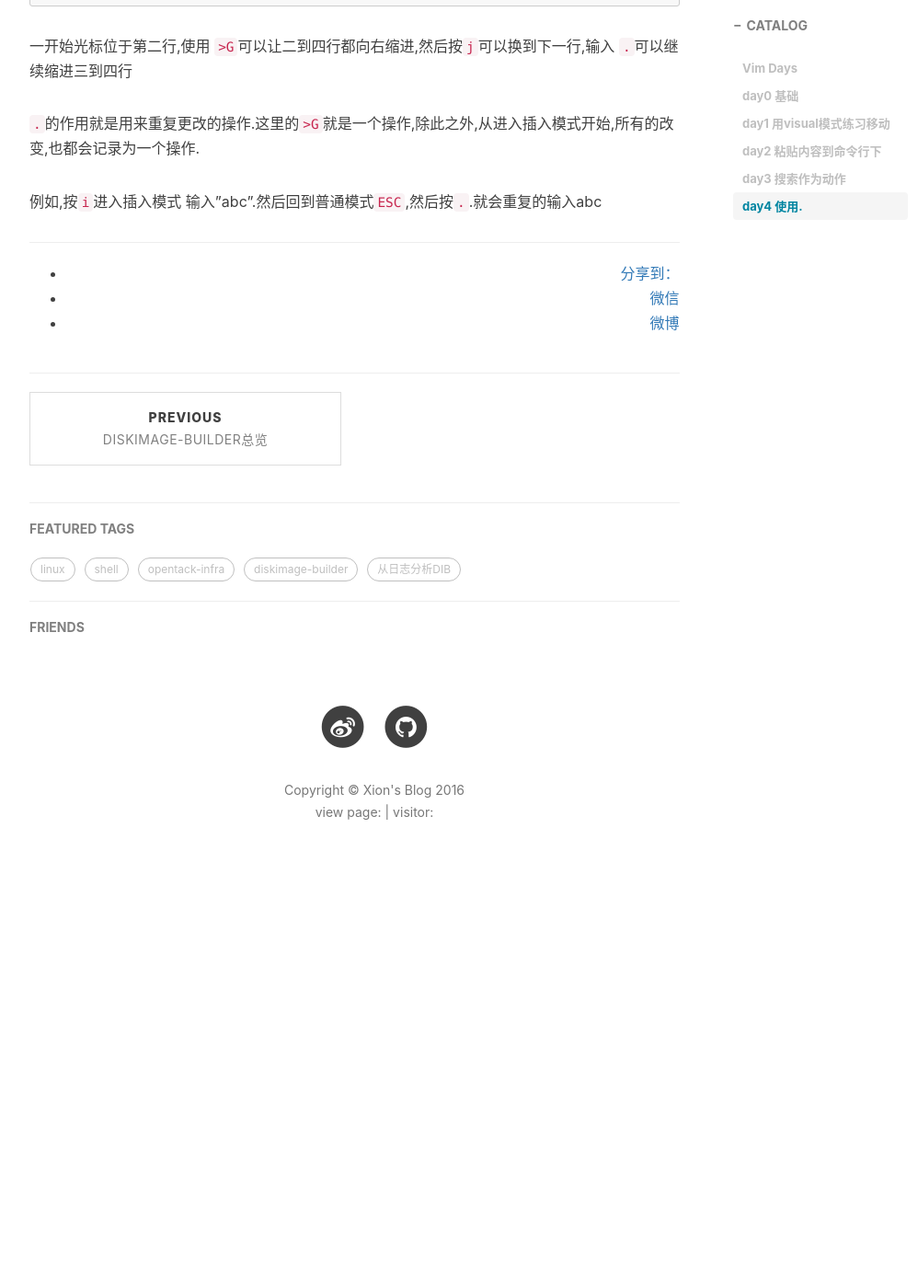
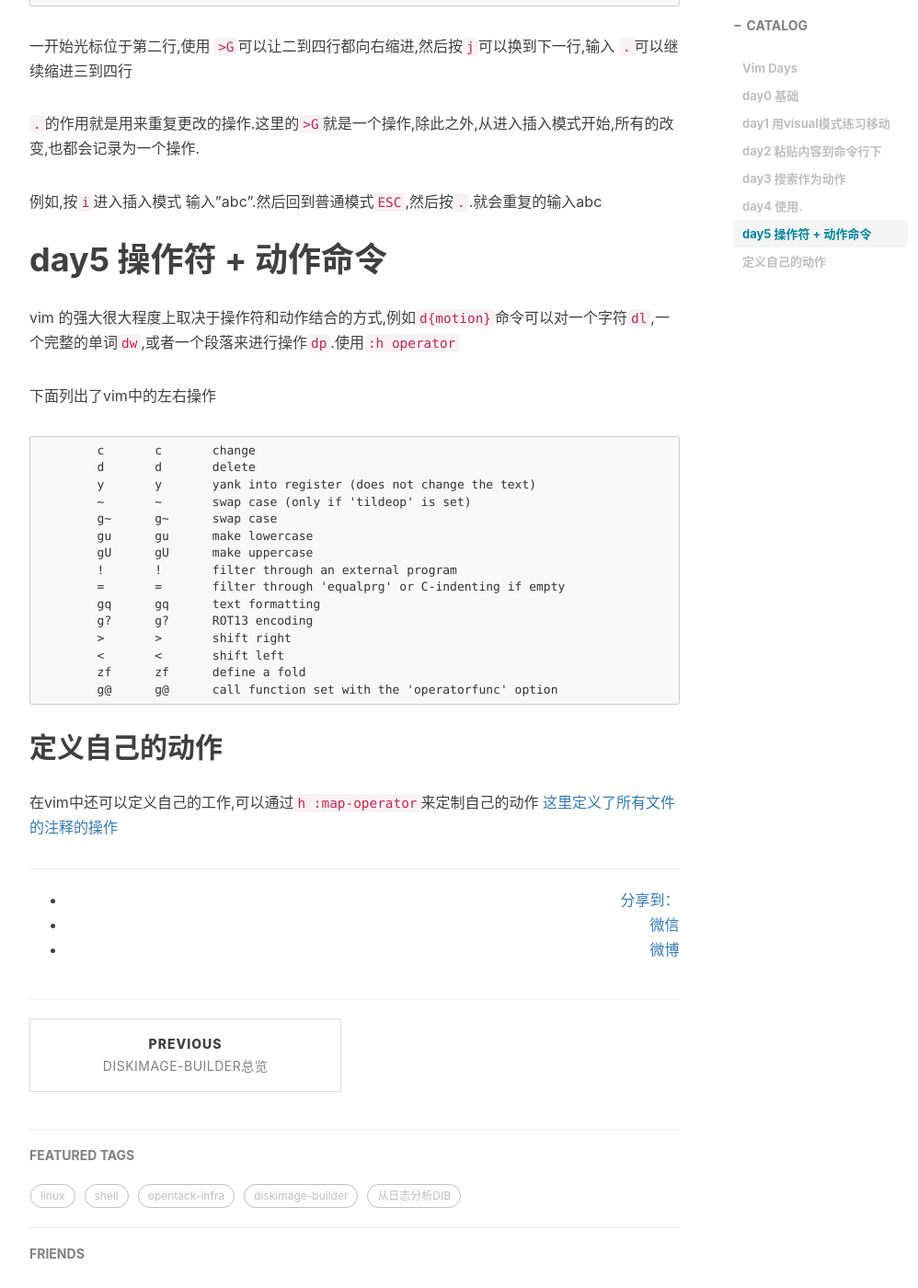
Before and after one commit to xionchen/xionchen.github.io, a Jekyll site: the page built from _posts/2016-11-1-vim-everyday.markdown, in a window 1280 px wide and 1400 px high, scrolled down 3300 px. Shown: the whole window at 92% size, without its empty margins (233-1231 px from the left). Built offline with Jekyll 4.4.1, drawn with Linux system fonts in a browser that asks for light colours; nearby versions of some CDN libraries; comment, search, counter and statistics services are not loaded; before the commit the page ends 4287 px from its top, so only the background shows below that.

Commit message:
add vim day5

````diff
--- a/_posts/2016-11-1-vim-everyday.markdown
+++ b/_posts/2016-11-1-vim-everyday.markdown
@@ -110,3 +110,32 @@
 `.`的作用就是用来重复更改的操作.这里的`>G`就是一个操作,除此之外,从进入插入模式开始,所有的改变,也都会记录为一个操作.
 
 例如,按`i`进入插入模式 输入"abc".然后回到普通模式`ESC`,然后按`.`.就会重复的输入abc
+
+# day5 操作符 + 动作命令
+
+vim 的强大很大程度上取决于操作符和动作结合的方式,例如`d{motion}`命令可以对一个字符`dl`,一个完整的单词`dw`,或者一个段落来进行操作`dp`.使用`:h operator`
+
+下面列出了vim中的左右操作
+
+```
+        c       c       change
+        d       d       delete
+        y       y       yank into register (does not change the text)
+        ~       ~       swap case (only if 'tildeop' is set)
+        g~      g~      swap case
+        gu      gu      make lowercase
+        gU      gU      make uppercase
+        !       !       filter through an external program
+        =       =       filter through 'equalprg' or C-indenting if empty
+        gq      gq      text formatting
+        g?      g?      ROT13 encoding
+        >       >       shift right
+        <       <       shift left
+        zf      zf      define a fold
+        g@      g@      call function set with the 'operatorfunc' option
+```
+
+## 定义自己的动作
+
+在vim中还可以定义自己的工作,可以通过`h :map-operator`来定制自己的动作
+[这里定义了所有文件的注释的操作](https://github.com/tpope/vim-commentary/blob/master/plugin/commentary.vim)
````
